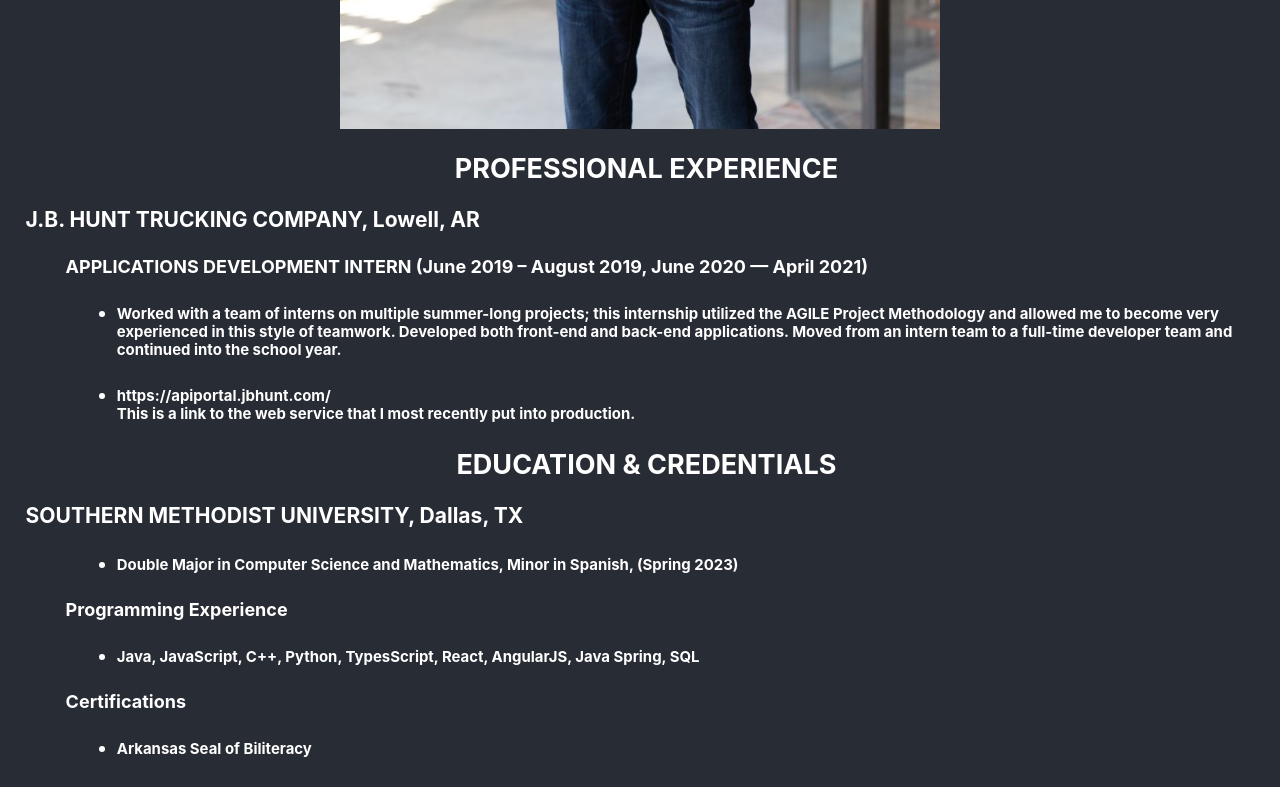
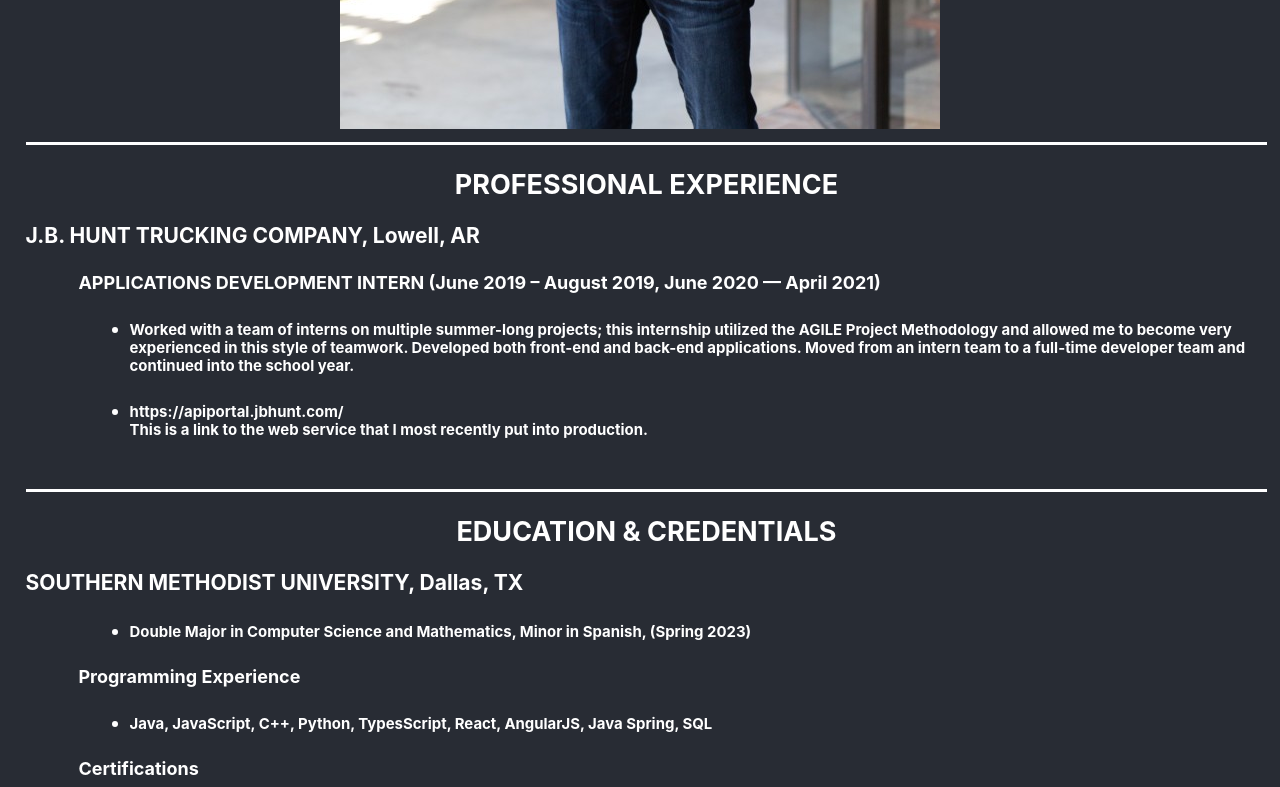
Before and after one commit to JacksonPaulHeck/JPHeckPages, a React (Create React App) app: page / in a window 1280 px wide. Shown: the part 1000-1787 px from the top of the page. Built offline with nearby package versions, Linux system fonts and the light colour scheme.

Commit message:
Fixed Small Device Formatting

```diff
--- a/src/App.css
+++ b/src/App.css
@@ -21,15 +21,18 @@
 
 .Section {
   margin: 1vw;
-  border-radius: 10px;
-  border-width: 10px;
-  border-color: white;
+  border-top: .3vw solid white;
 }
 
 .Section-title {
   text-align: center;
 }
 
+ul {
+  margin-left: 1vw;
+  margin-right: 1vw;
+}
+
 li {
   margin-left: 4vw;
 }
--- a/src/index.css
+++ b/src/index.css
@@ -5,6 +5,8 @@
     sans-serif;
   -webkit-font-smoothing: antialiased;
   -moz-osx-font-smoothing: grayscale;
+  display: flex;
+  flex-direction: column;
 }
 
 code {
```
